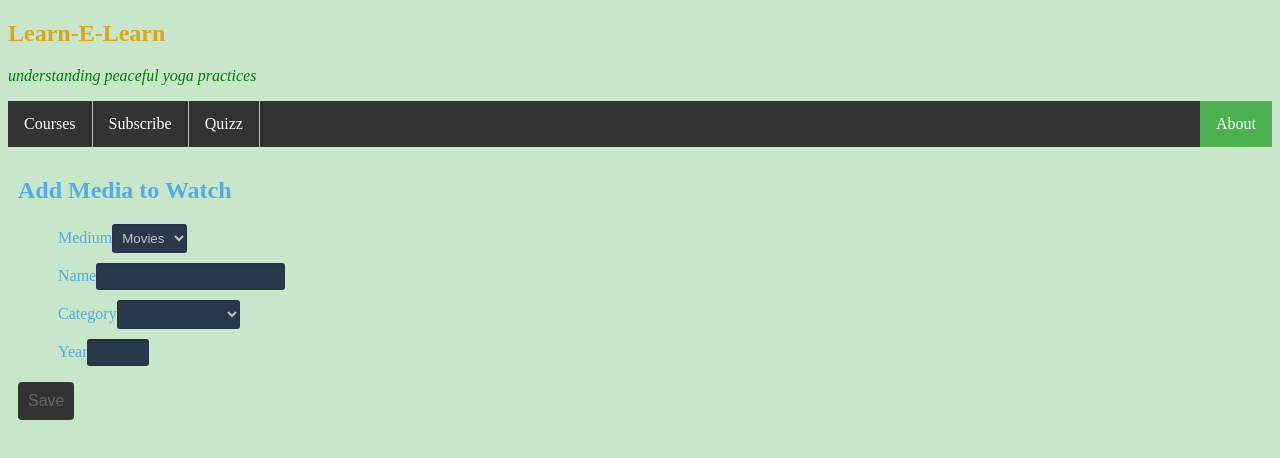
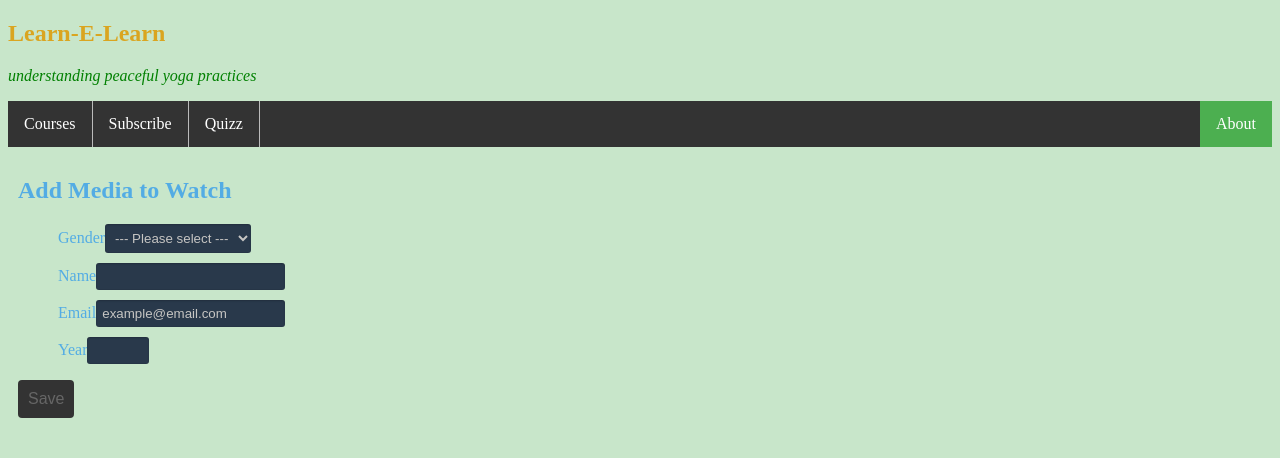
Before and after one commit to Dom-Dermann/learn-e-learn, an Angular app: page /subscribe in a window 1280 px wide. Shown: the top 458 px of the page. Built offline with nearby package versions, Linux system fonts and the light colour scheme.

Commit message:
resized video in video watcher

```diff
--- a/src/app/providers.ts
+++ b/src/app/providers.ts
@@ -5,5 +5,5 @@ import { InjectionToken } from '@angular/core';
 export const lookupListToken = new InjectionToken('lookupListToken');
 
 export const lookupList = {
-    mediums: ['Movies', 'Serires']
+    genders: ['Male', 'Female', 'Diverse']
   }
--- a/src/app/subscribe-page/media-item-form.component.html
+++ b/src/app/subscribe-page/media-item-form.component.html
@@ -6,9 +6,10 @@
     (ngSubmit)="onSubmit(form.value)">
     <ul>
       <li>
-        <label for="medium">Medium</label>
-        <select name="medium" id="medium" formControlName="medium">
-          <option *ngFor="let medium of lookupLists.mediums"> {{ medium }} </option>
+        <label for="gender">Gender</label>
+        <select name="gender" id="gender" formControlName="gender">
+          <option [ngValue]="null"> --- Please select --- </option>
+          <option *ngFor="let gender of lookupLists.genders"> {{ gender }} </option>
         </select>
       </li>
       <li>
@@ -19,15 +20,8 @@
         </div>
       </li>
       <li>
-        <label for="category">Category</label>
-        <select name="category" id="category" formControlName="category">
-          <option value="Action">Action</option>
-          <option value="Science Fiction">Science Fiction</option>
-          <option value="Comedy">Comedy</option>
-          <option value="Drama">Drama</option>
-          <option value="Horror">Horror</option>
-          <option value="Romance">Romance</option>
-        </select>
+        <label for="email">Email</label>
+        <input name="email" id="email" formControlName="email">
       </li>
       <li>
         <label for="year">Year</label>
--- a/src/app/subscribe-page/media-item-form.component.ts
+++ b/src/app/subscribe-page/media-item-form.component.ts
@@ -17,17 +17,20 @@ export class MediaItemFormComponent implements OnInit {
 
     ngOnInit() {
         this.form = this.formBuild.group({
-            medium : this.formBuild.control('Single'),
+            gender : this.formBuild.control('undefined', Validators.required),
             name : this.formBuild.control('', Validators.compose([
                 Validators.required,
                 Validators.pattern('[\\w\\-\\s\\/]+')
             ])),
-            category : this.formBuild.control(''),
+            email : this.formBuild.control('example@email.com', Validators.compose([
+                Validators.required,
+                Validators.pattern("^[a-z0-9._%+-]+@[a-z0-9.-]+\.[a-z]{2,4}$")
+            ])),
             year : this.formBuild.control(''),
         });
     }
 
-    onSubmit(mediaItem) {
-        this.mediaItemService.add(mediaItem)
+    onSubmit(userDetails) {
+        console.log(userDetails)
     }
 }
--- a/src/app/video-watcher/video-watcher.component.html
+++ b/src/app/video-watcher/video-watcher.component.html
@@ -1,7 +1,7 @@
 <section>
     <h2> {{ videoItem.name }} </h2>
+    <button class="quizz_start"> Start Quizz </button>
     <div class="videoViewer">
         <iframe width="100%" height="100%" [src]="videoSrc | safe"  frameborder="0" allow="accelerometer; autoplay; encrypted-media; gyroscope; picture-in-picture" allowfullscreen></iframe>
     </div>
-    <button> Start Quizz </button>
 </section>
--- a/src/app/video-watcher/video-watcher.component.scss
+++ b/src/app/video-watcher/video-watcher.component.scss
@@ -12,4 +12,15 @@
     position: absolute;
     top: 0;
     width: 100%;
+    max-width: 1400px;
+    max-height: 788px;
 }
+
+h2 {
+    display: inline-block;
+}
+
+.quizz_start {
+    margin: 25px;
+    float: right;
+}
```
